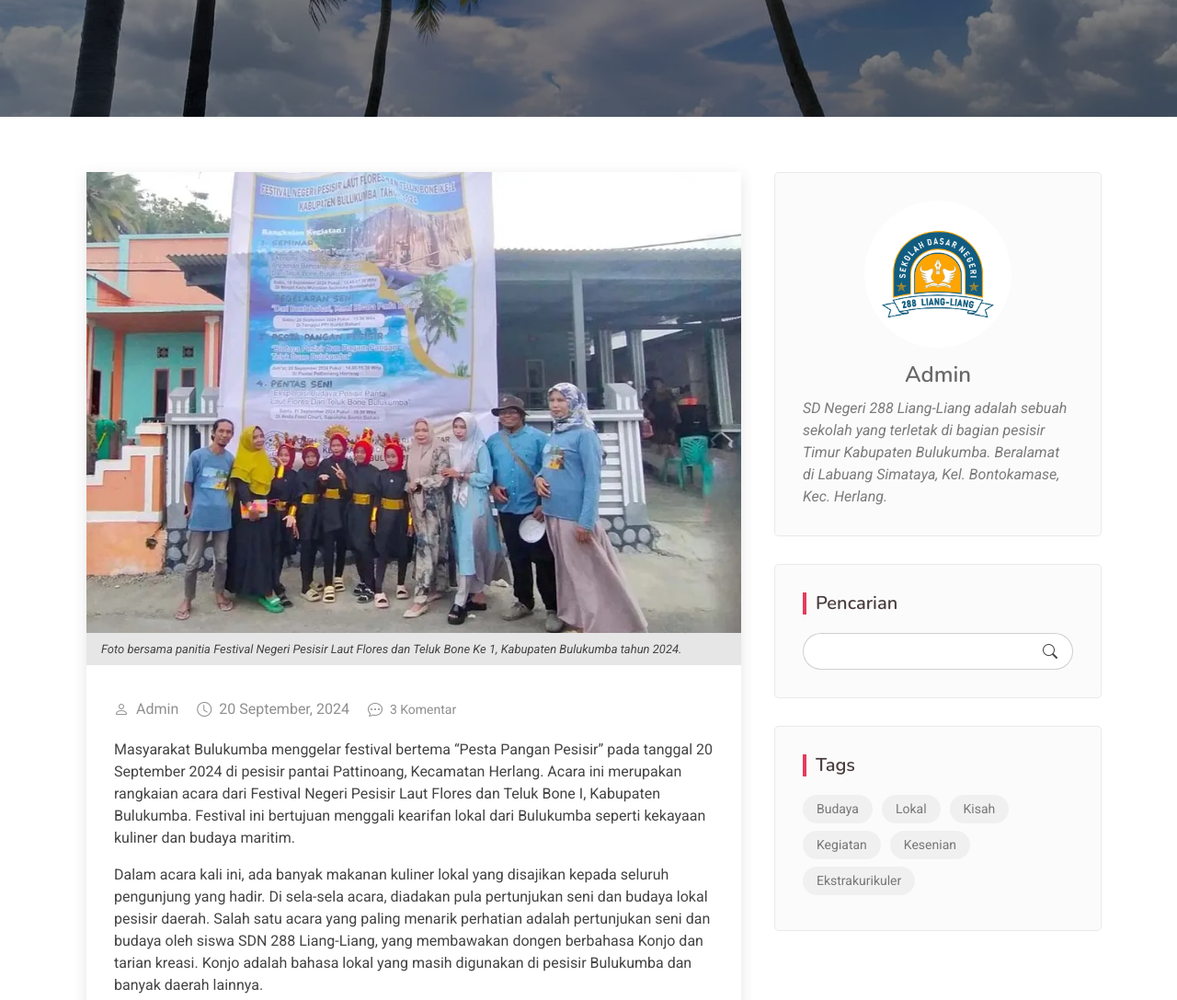
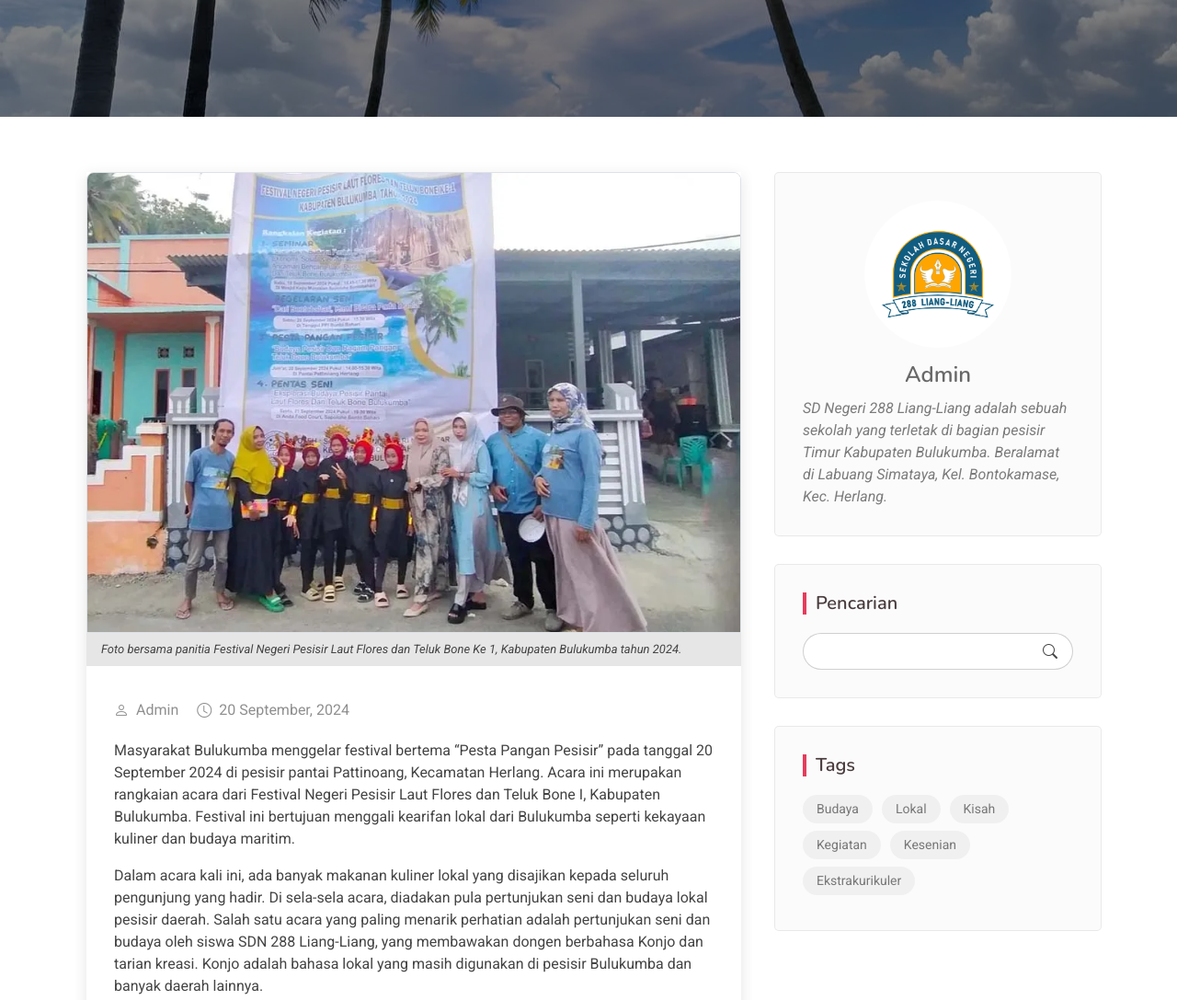
Before and after one commit to sdn288liangliang/festival-negeri-pesisir-2024, a plain HTML site: page index.html in a window 1280 px wide. Shown: the part 320-1407 px from the top of the page at 92% size. Drawn offline with nearby package versions, Linux system fonts and the light colour scheme.

Commit message:
Update artikel

```diff
--- a/index.html
+++ b/index.html
@@ -83,12 +83,14 @@
 
       <div class="container">
          <div class="row">
-            <div class="col-lg-8 col-12">
-               <section id="blog-details" class="blog-details section">
+            <div class="col-lg-8 col-12 pb-5">
+               <section id="blog-details" class="blog-details section mb-5">
                   <div class="container">
                      <article class="article">
                         <div class="post-img">
-                           <img src="assets/img/festival-negeri-pesisir-2024.webp" alt="" class="img-fluid">
+                           <img src="assets/img/festival-negeri-pesisir-2024.webp"
+                              alt="Festival Negeri Pesisir Laut Flores dan Teluk Bone Ke 1, Kabupaten Bulukumba tahun 2024"
+                              class="img-fluid rounded-top-3 border">
                            <p class="fst-italic px-3 py-2"
                               style="font-size: small;background-color: rgb(230, 230, 230);">Foto bersama panitia
                               Festival Negeri Pesisir Laut Flores dan Teluk Bone Ke 1, Kabupaten Bulukumba tahun 2024.
@@ -100,12 +102,10 @@
                               <li class="d-flex align-items-center"><i class="bi bi-person"></i> Admin</li>
                               <li class="d-flex align-items-center"><i class="bi bi-clock"></i> <time
                                     datetime="2024-09-20">20 September, 2024</time></li>
-                              <li class="d-flex align-items-center"><i class="bi bi-chat-dots"></i> <a
-                                    href="#blog-comments">3 Komentar</a></li>
                            </ul>
                         </div>
 
-                        <div class="content">
+                        <div class="content mb-5">
                            <p>
                               Masyarakat Bulukumba menggelar festival bertema “Pesta Pangan Pesisir” pada tanggal 20
                               September 2024 di pesisir pantai Pattinoang, Kecamatan Herlang. Acara ini merupakan
@@ -150,7 +150,7 @@
                   </div>
                </section>
 
-               <section id="blog-comments" class="blog-comments section">
+               <!-- <section id="blog-comments" class="blog-comments section">
                   <div class="container">
                      <h4 class="comments-count">3 Komentar</h4>
 
@@ -196,9 +196,9 @@
                         </div>
                      </div>
                   </div>
-               </section>
+               </section> -->
 
-               <section id="comment-form" class="comment-form section">
+               <!-- <section id="comment-form" class="comment-form section">
                   <div class="container">
                      <form action="">
                         <h4>Buat Komentar</h4>
@@ -221,7 +221,7 @@
                         </div>
                      </form>
                   </div>
-               </section>
+               </section> -->
 
             </div>
 
```
